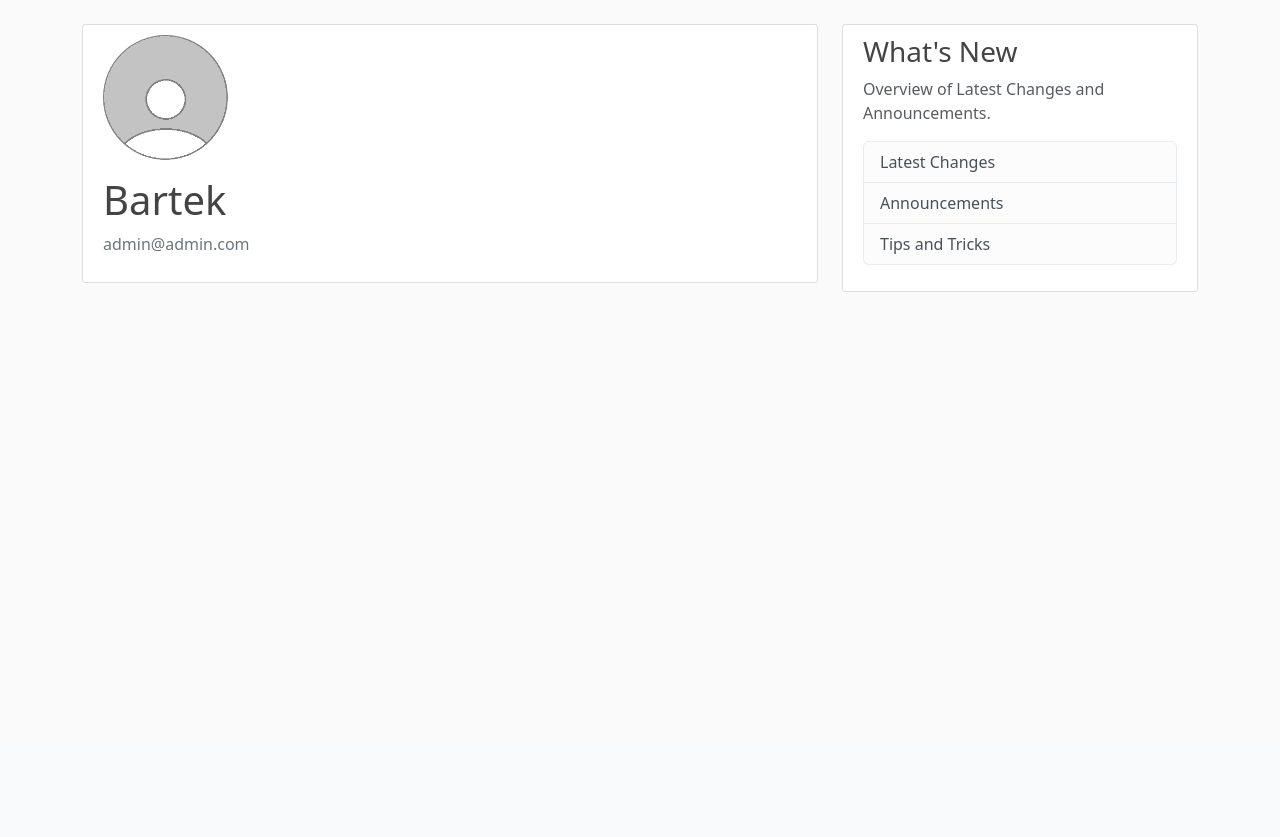
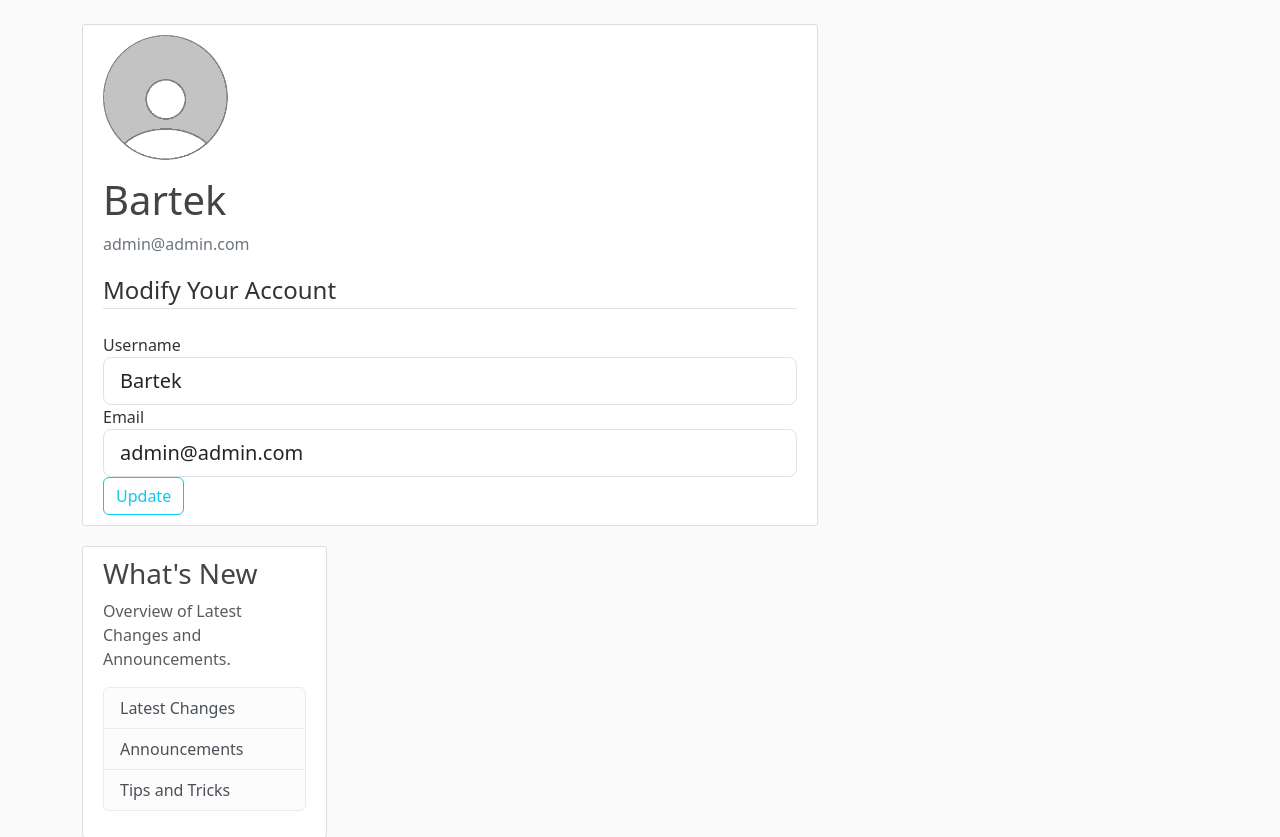
Before and after one commit to bart3br/Invoice-Manager, a Flask app: page /account in a window 1280 px wide. Shown: the part 56-893 px from the top of the page. Before the commit the page ends 348 px from the top, so only its background shows below. Run offline with Flask 3, Linux system fonts and the light colour scheme; a user stored in the database is signed in; parts of the project's set-up code (start-up, migrations or seed data) failed here and were passed over.

Commit message:
added change username and email mechanics

```diff
--- a/application/forms.py
+++ b/application/forms.py
@@ -1,4 +1,5 @@
 from flask_wtf import FlaskForm
+from flask_login import current_user
 from wtforms import StringField, PasswordField, SubmitField, BooleanField, ValidationError
 from wtforms.validators import DataRequired, Email, Length, EqualTo, email_validator
 from application.models import User
@@ -32,3 +33,23 @@ class LoginForm(FlaskForm):
     password = PasswordField('Password', validators=[DataRequired(), Length(min=6)])
     remember = BooleanField('Remember Me')
     submit = SubmitField('Login')
+
+class UpdateAccountForm(FlaskForm):
+    #creating a form for updating user account
+    username = StringField('Username', validators=[DataRequired(), Length(min=2, max=25)])
+    email = StringField('Email', validators=[DataRequired(), Email()])
+    submit = SubmitField('Update')
+
+    def validate_username(self, username):
+        if username.data != current_user.username:
+            #custom validator to check if the username already exists in the database
+            user = User.query.filter_by(username=username.data).first()
+            if user:
+                raise ValidationError('That username is already in use. Try a different one.')
+
+    def validate_email(self, email):
+        if email.data != current_user.email:
+            #custom validator to check if the email already exists in the database
+            email = User.query.filter_by(email=email.data).first()
+            if email:
+                raise ValidationError('That email is already in use. Try a different one.')
--- a/application/routes.py
+++ b/application/routes.py
@@ -1,7 +1,7 @@
 from flask import render_template, url_for, flash, redirect, request
 from application import app, db, bcrypt
 from application.models import User, Invoice, Entry
-from application.forms import RegistrationForm, LoginForm
+from application.forms import RegistrationForm, LoginForm, UpdateAccountForm
 from flask_login import login_user, current_user, logout_user, login_required
 
 invoices = [
@@ -76,8 +76,19 @@ def logout():
     logout_user()
     return redirect(url_for('home'))
 
-@app.route('/account')
+@app.route('/account', methods=['GET', 'POST'])
 @login_required
 def account():
+    form = UpdateAccountForm()
+    if form.validate_on_submit():
+        current_user.username = form.username.data
+        current_user.email = form.email.data
+        db.session.commit()
+        flash('Your account has been updated successfully!', 'success')
+        return redirect(url_for('account'))
+    elif request.method == 'GET':
+        #filling the form with current user data
+        form.username.data = current_user.username
+        form.email.data = current_user.email
     image_file = url_for('static', filename='pictures/' + current_user.image_file)
-    return render_template('account.html', title='Account', image_file=image_file)
+    return render_template('account.html', title='Account', image_file=image_file, form=form)
--- a/application/templates/account.html
+++ b/application/templates/account.html
@@ -8,6 +8,44 @@
                 <p class="text-secondary">{{ current_user.email }}</p>
             </div>
         </div>
-        <!-- FORM HERE -->
+            <form method="POST" action="">
+                {{ form.hidden_tag() }}
+                <fieldset class="form-group">
+                    <legend class="border-bottom mb-4">Modify Your Account</legend>
+
+                    <div class="form-group">
+                        {{ form.username.label(class="form-control-label") }}
+
+                        {% if form.username.errors %}
+                            {{ form.username(class="form-control form-control-lg is-invalid") }}
+                            <div class="invalid-feedback">
+                                {% for error in form.username.errors %}
+                                    <span>{{ error }}</span>
+                                {% endfor %}
+                            </div>
+                        {% else %}
+                            {{ form.username(class="form-control form-control-lg") }}
+                        {% endif %}
+                    </div>
+                    <div class="form-group">
+                        {{ form.email.label(class="form-control-label") }}
+
+                        {% if form.email.errors %}
+                            {{ form.email(class="form-control form-control-lg is-invalid") }}
+                            <div class="invalid-feedback">
+                                {% for error in form.email.errors %}
+                                    <span>{{ error }}</span>
+                                {% endfor %}
+                            </div>
+                        {% else %}
+                            {{ form.email(class="form-control form-control-lg") }}
+                        {% endif %}
+                    </div>
+                </fieldset>
+                <div class="form-group">
+                    {{ form.submit(class="btn btn-outline-info") }}
+                </div>
+            </form>
+        <div>
     </div>
 {% endblock content %}
```
Also changed, not shown: instance/site.db.
